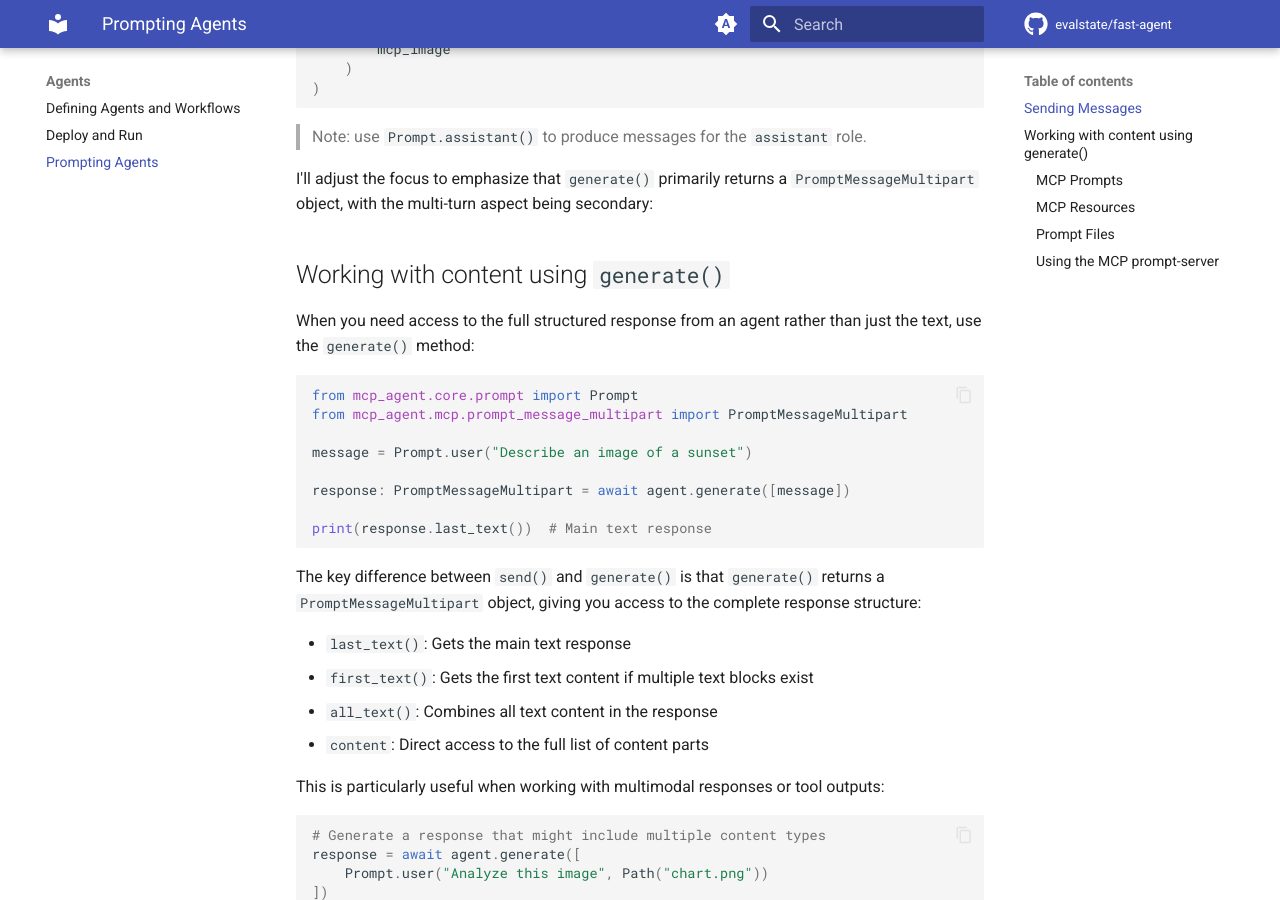
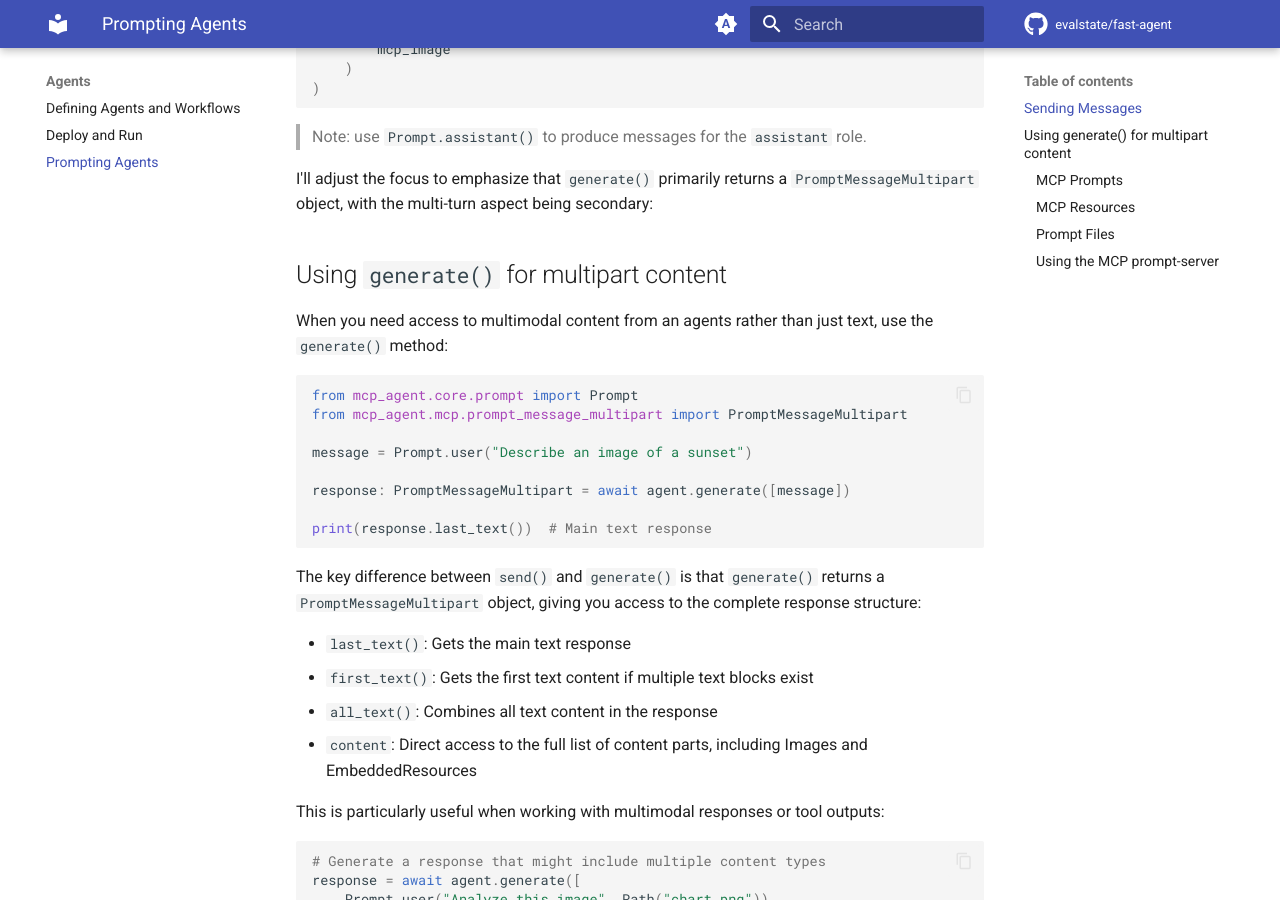
Before and after one commit to evalstate/fast-agent-docs, an MkDocs documentation site: the page built from docs/agents/prompting.md, in a window 1280 px wide and 900 px high, scrolled down 1156 px. Built offline with MkDocs 1.6.1 and Material for MkDocs 9.7.7, drawn with Linux system fonts in a browser that asks for light colours; comment, search, counter and statistics services are not loaded.

Commit message:
tweaks to generate()

````diff
--- a/docs/agents/prompting.md
+++ b/docs/agents/prompting.md
@@ -52,9 +52,9 @@ response: str  = await agent.send(
 
 I'll adjust the focus to emphasize that `generate()` primarily returns a `PromptMessageMultipart` object, with the multi-turn aspect being secondary:
 
-## Working with content using `generate()`
+## Using `generate()` for multipart content
 
-When you need access to the full structured response from an agent rather than just the text, use the `generate()` method:
+When you need access to multimodal content from an agents rather than just text, use the `generate()` method:
 
 ```python
 from mcp_agent.core.prompt import Prompt
@@ -72,7 +72,7 @@ The key difference between `send()` and `generate()` is that `generate()` return
 - `last_text()`: Gets the main text response
 - `first_text()`: Gets the first text content if multiple text blocks exist
 - `all_text()`: Combines all text content in the response
-- `content`: Direct access to the full list of content parts
+- `content`: Direct access to the full list of content parts, including Images and EmbeddedResources
 
 This is particularly useful when working with multimodal responses or tool outputs:
 
````
Also changed, not shown: 1 other file.
